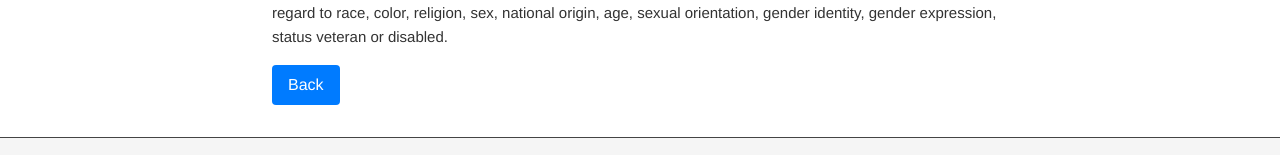
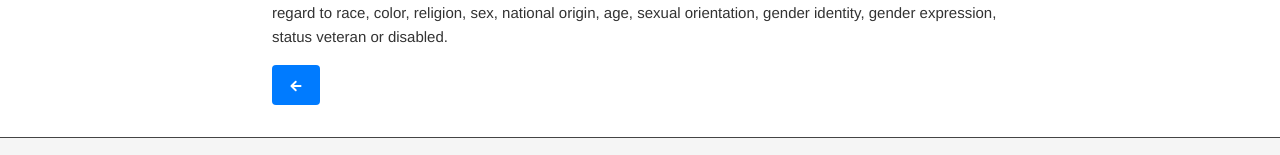
Before and after one commit to VuTan/fe_project, a React (Create React App) app: page /news/1 in a window 1280 px wide. Shown: the part 2053-2208 px from the top of the page. Built offline with nearby package versions, Linux system fonts and the light colour scheme.

Commit message:
add button back

```diff
--- a/src/component/News/NewsDetail.tsx
+++ b/src/component/News/NewsDetail.tsx
@@ -2,6 +2,8 @@ import React from 'react';
 import { useParams, useNavigate } from 'react-router-dom';
 import newsData from './newsData';
 import './NewDetail.scss';
+import { IoMdArrowRoundBack } from "react-icons/io";
+
 const NewsDetail: React.FC = () => {
     const { id } = useParams<{ id: string }>();
     const navigate = useNavigate();
@@ -32,7 +34,7 @@ const NewsDetail: React.FC = () => {
                         </div>
                     ))}
                 </div>
-                <button className="news-detail__back-button" onClick={() => navigate(-1)}>Back</button>
+                <button className="news-detail__back-button" onClick={() => navigate(-1)}><IoMdArrowRoundBack/></button>
             </main>
         </div>
     );
```
